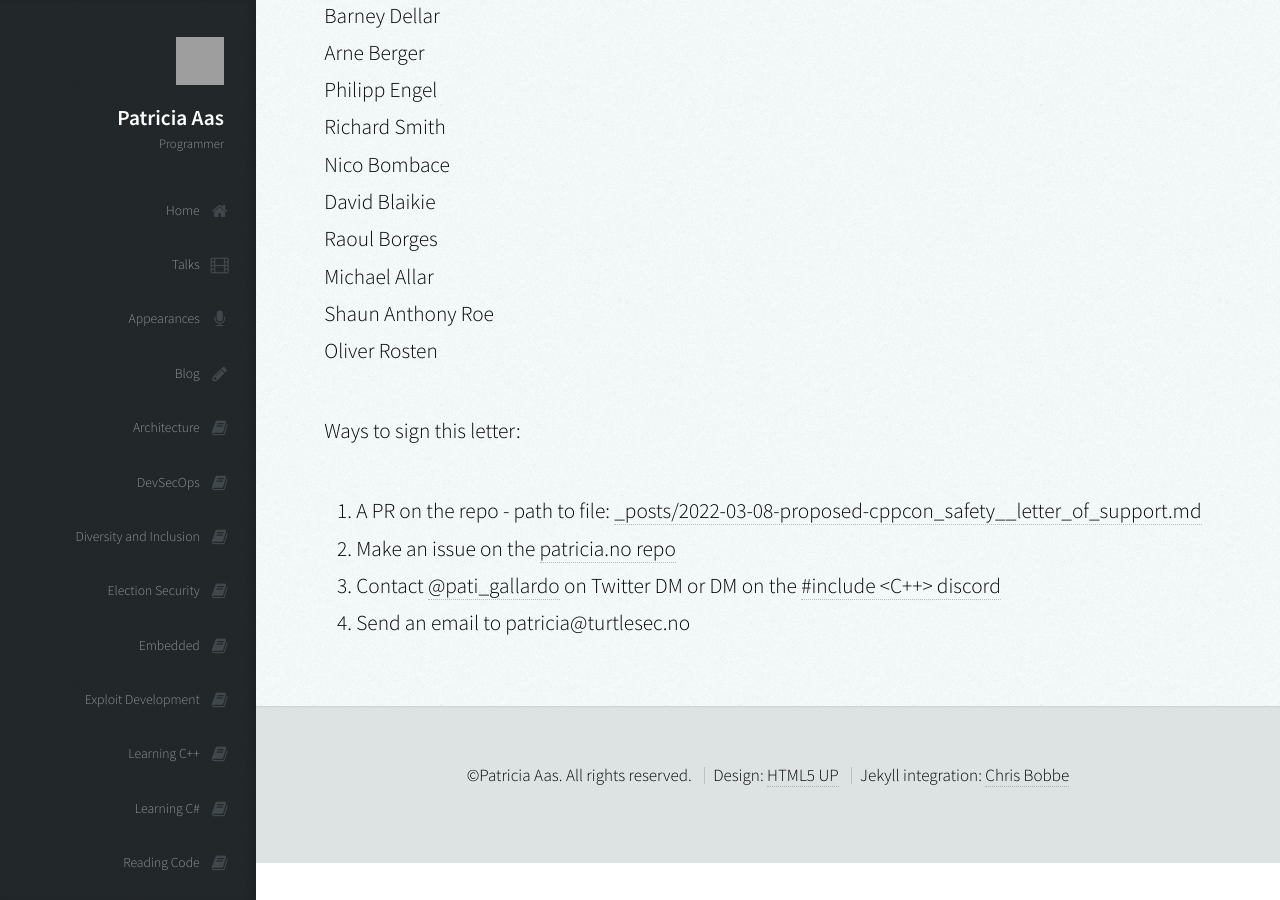
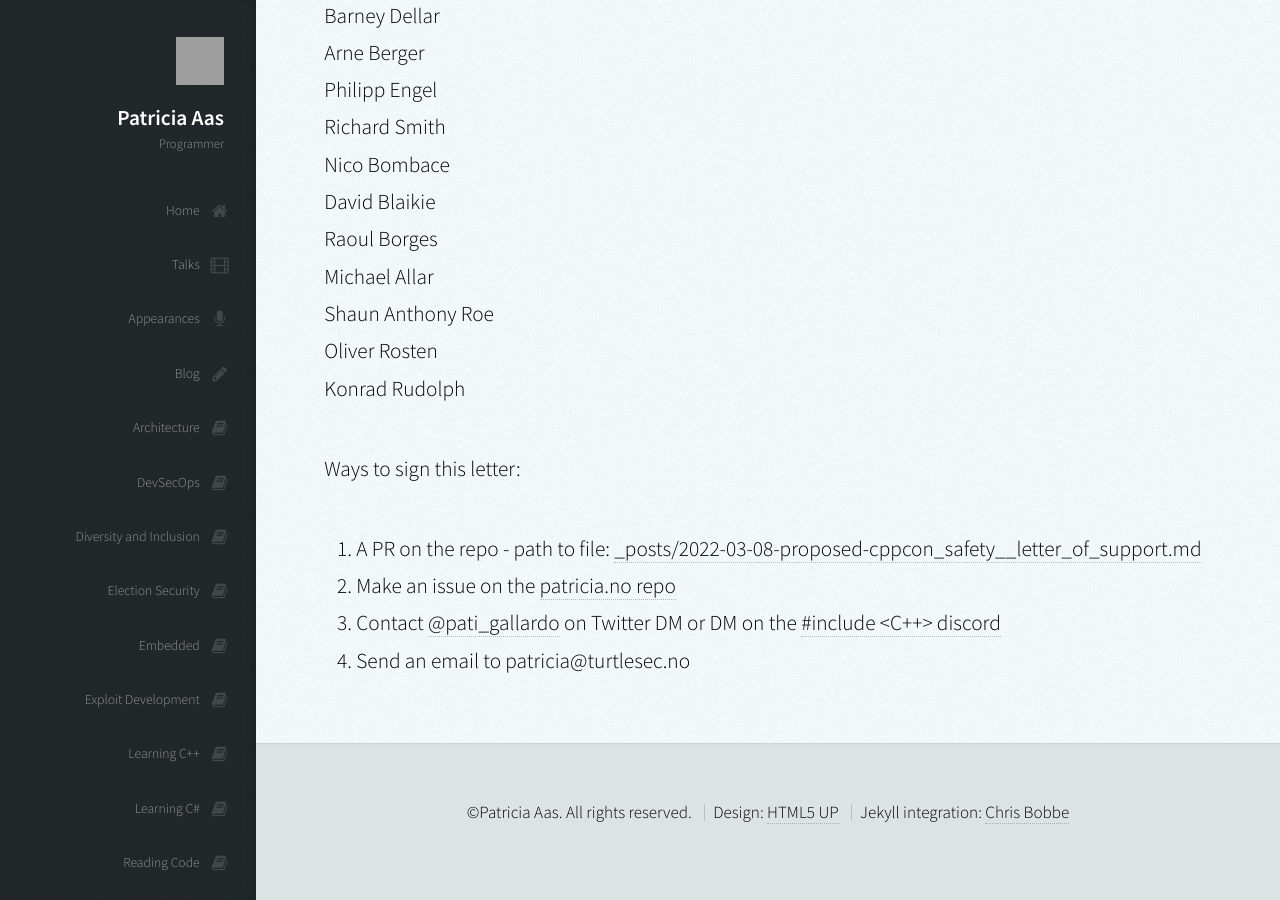
Before and after one commit to patricia-gallardo/patricia-gallardo.github.io, a Jekyll site: the page built from _posts/2022-03-08-proposed-cppcon_safety__letter_of_support.md, in a window 1280 px wide and 900 px high, scrolled down 10786 px. Built offline with Jekyll 4.4.1, drawn with Linux system fonts in a browser that asks for light colours; nearby versions of some CDN libraries; grey boxes are pictures that could not be loaded.

Commit message:
Add signature

```diff
--- a/_posts/2022-03-08-proposed-cppcon_safety__letter_of_support.md
+++ b/_posts/2022-03-08-proposed-cppcon_safety__letter_of_support.md
@@ -298,6 +298,7 @@ Raoul Borges <br>
 Michael Allar <br>
 Shaun Anthony Roe <br>
 Oliver Rosten <br>
+Konrad Rudolph <br>
 
 Ways to sign this letter:
 1. A PR on the repo - path to file: [_posts/2022-03-08-proposed-cppcon_safety__letter_of_support.md][4]
```
